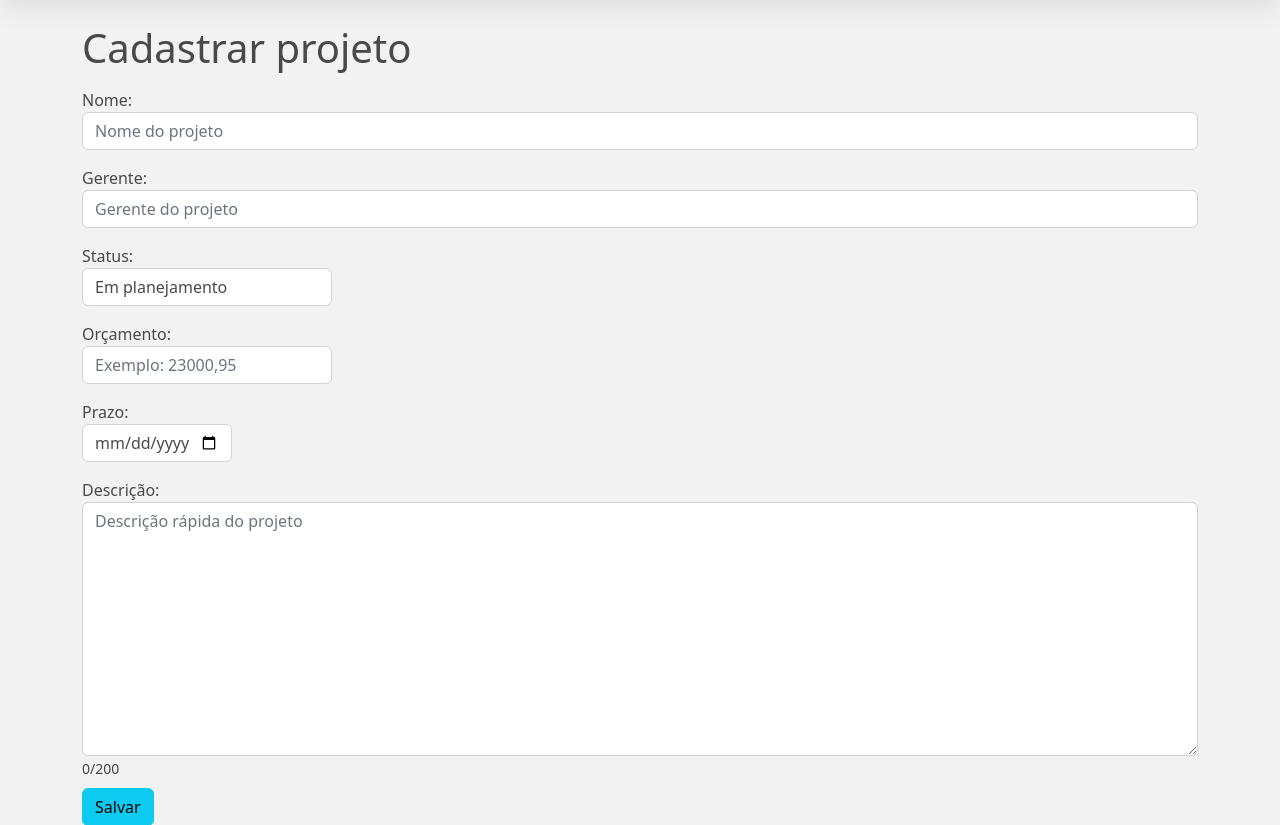
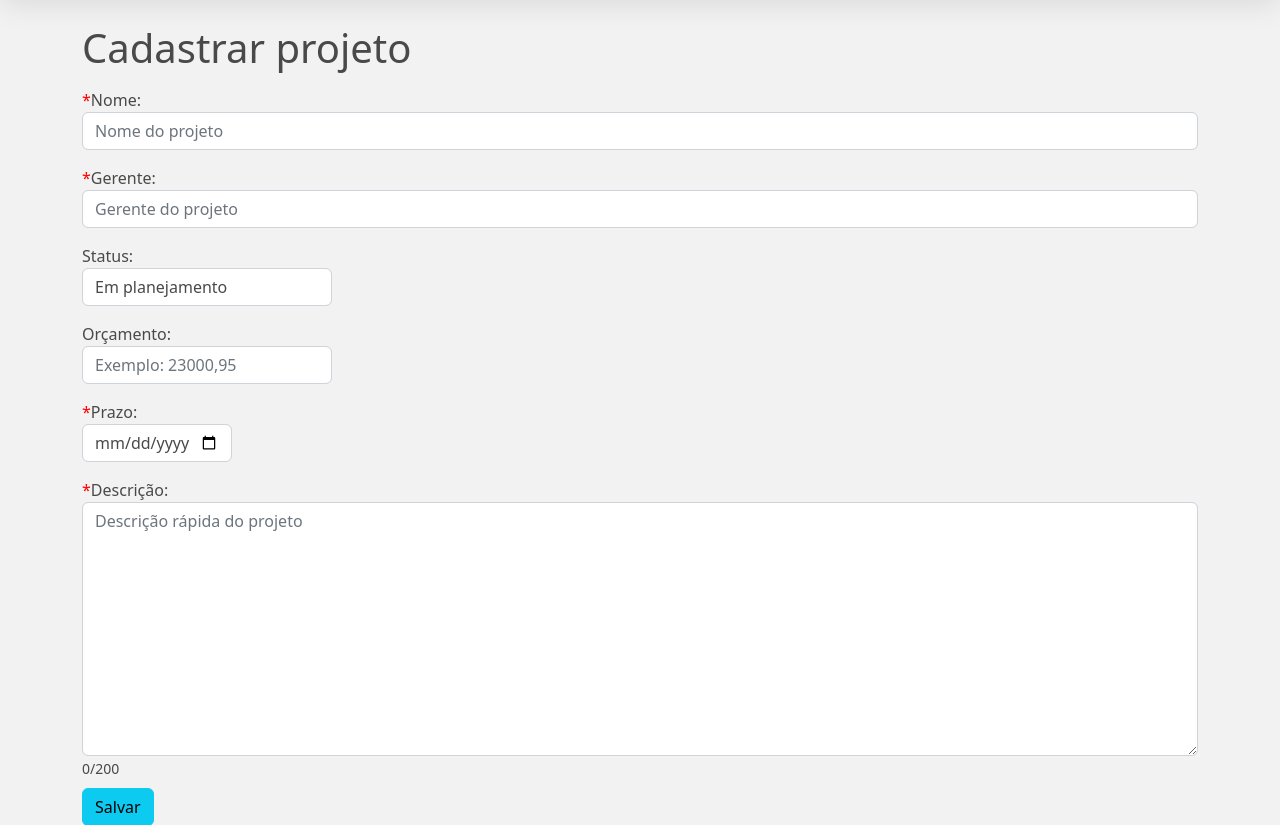
Before and after one commit to JeandsonBarros/projects-manager-django, a Django app: page /projetos/criar/ in a window 1280 px wide. Shown: the part 136-961 px from the top of the page. Run offline with Django 4.2, Linux system fonts and the light colour scheme.

Commit message:
Changes to be committed: Melhoras no formulário

```diff
--- a/project/static/css/style.css
+++ b/project/static/css/style.css
@@ -82,7 +82,7 @@ footer {
     display: none;
 }
 
-.divTrigger{
+.divTrigger {
     background-color: #09b7da;
     border: 0.5px solid white;
 }
@@ -98,7 +98,7 @@ footer {
     filter: drop-shadow(2px 2px 3px rgba(32, 32, 32, 0.247));
 }
 
-.checker:hover{
+.checker:hover {
     cursor: pointer;
 }
 
@@ -126,7 +126,7 @@ main {
     width: 300px;
 }
 
-.progress{
+.progress {
     width: 230px;
 }
 
@@ -138,7 +138,7 @@ main {
     filter: drop-shadow(2px 2px 2px rgba(100, 100, 100, 0.5));
 }
 
-.form-control{
+.form-control {
     background-color: var(--backgroundInput);
     color: var(--color);
 }
@@ -146,6 +146,11 @@ main {
 .form-control:focus {
     color: var(--color);
     background-color: var(--backgroundInput);
+}
+
+.labelForm::before {
+    color: red;
+    content: "*";
   }
 
 footer>span>a {
--- a/project/templates/project/form_project.html
+++ b/project/templates/project/form_project.html
@@ -1,7 +1,6 @@
 {% include 'project/includes/header.html' %}
 
 <main>
-
 
   <div class="container-sm">
 
@@ -27,32 +26,32 @@
         {% csrf_token %}
 
         <div class="form-group ">
-          <label for="id_name"> Nome:</label>
+          <label for="id_name" class="labelForm">Nome:</label>
           {{ form.name }}
         </div>
 
         <div class="form-group mt-3">
-          <label for="id_manager">Gerente:</label>
+          <label for="id_manager" class="labelForm">Gerente:</label>
           {{ form.manager }}
         </div>
 
         <div class="form-group mt-3" style="width: 250px;">
-          <label for="id_status">Status:</label>
+          <label for="id_status" >Status:</label>
           {{ form.status }}
         </div>
 
         <div class="form-group mt-3" style="width: 250px;">
-          <label for="id_budget">Orçamento:</label>
+          <label for="id_budget" >Orçamento: </label>
           {{ form.budget }}
         </div>
 
         <div class="form-group mt-3" style="width: 150px;">
-          <label for="id_deadline">Prazo:</label>
+          <label for="id_deadline" class="labelForm">Prazo: </label>
           {{ form.deadline }}
         </div>
 
         <div class="form-group mt-3" oninput="result.value=id_description.value.length">
-          <label for="id_description"> Descrição: </label>
+          <label for="id_description" class="labelForm">Descrição: </label>
           {{ form.description }}
           <small>
             <output id="result">{{ form.description.value|length }}</output>/200
--- a/project/views.py
+++ b/project/views.py
@@ -68,5 +68,5 @@ def editProject(request, pk):
 def delete(request, pk):
     project = Project.objects.get(pk=pk)
     project.delete()
-
+    messages.success(request, f"Projeto {project.name} deletado!")
     return redirect('projects')
```
Also changed, not shown: project/templates/project/view_project.html (+22 -0 lines). Lines whose indentation alone changed are shown as unchanged.
